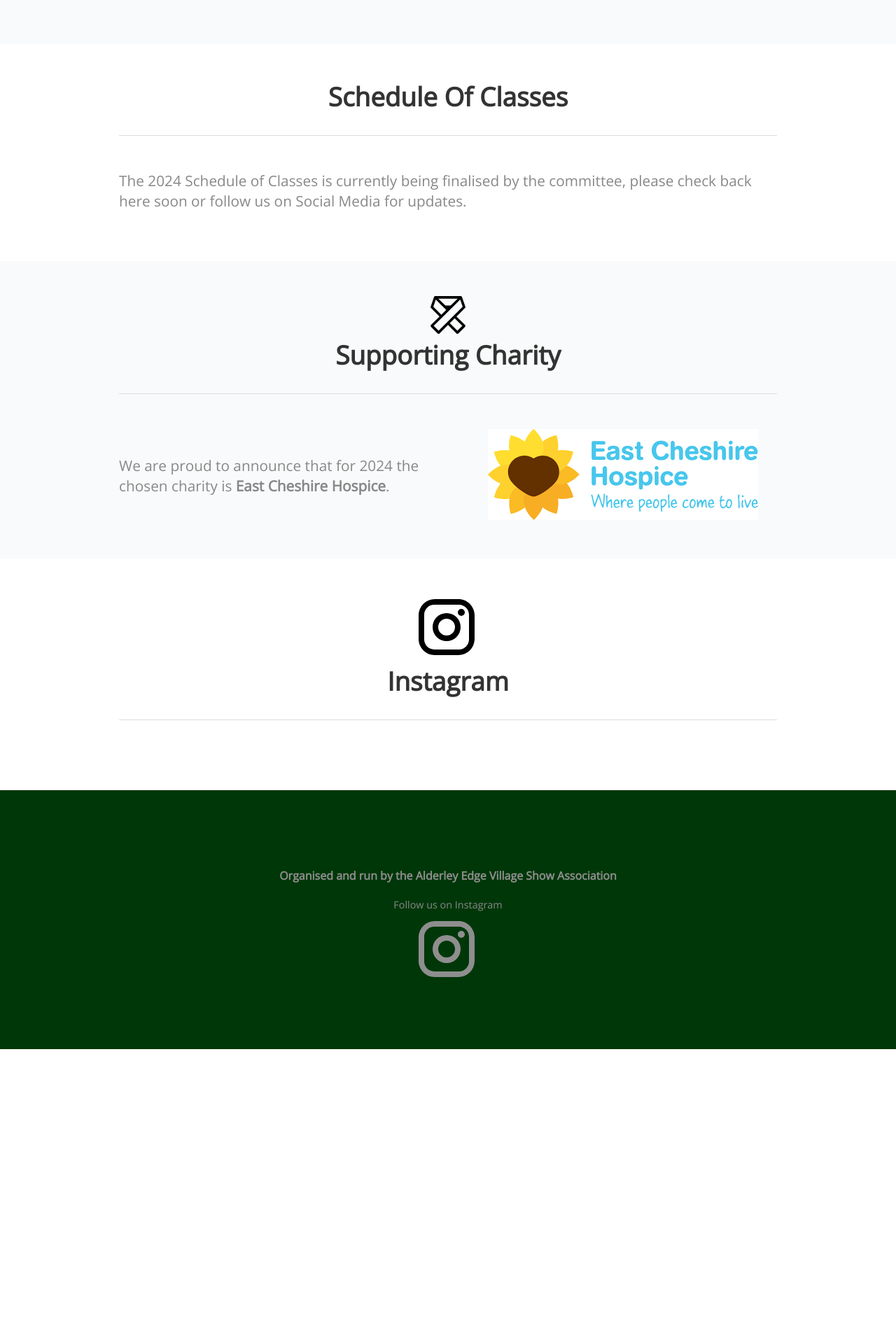
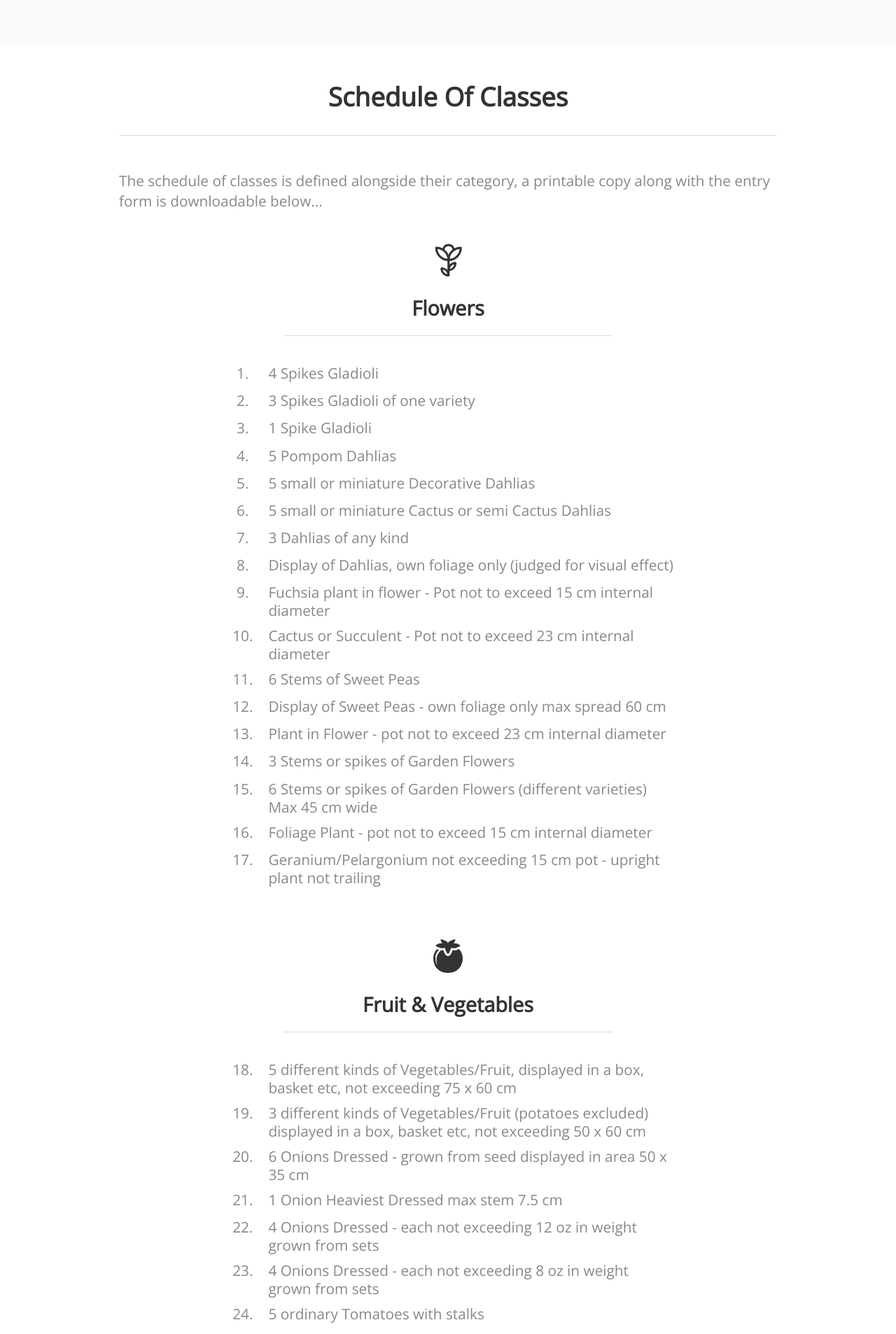
Before and after one commit to AlderleyEdgeVillageShow/website, a Jekyll site: the page built from index.html, in a window 1280 px wide. Shown: the part 2106-4012 px from the top of the page at 70% size. Built offline with Jekyll 4.4.1, drawn with Linux system fonts in a browser that asks for light colours; a script that is not in the unit is left out; before the commit the page ends 3605 px from its top, so only the background shows below that; some of the changed text lies outside the part shown.

Commit message:
add classes

```diff
--- /dev/null
+++ b/_data/classes.yml
@@ -0,0 +1,241 @@
+- title: Flowers
+  icon: flower
+  classes:
+    - number: 1
+      name: 4 Spikes Gladioli
+    - number: 2
+      name: 3 Spikes Gladioli of one variety
+    - number: 3
+      name: 1 Spike Gladioli
+    - number: 4
+      name: 5 Pompom Dahlias
+    - number: 5
+      name: 5 small or miniature Decorative Dahlias
+    - number: 6
+      name: 5 small or miniature Cactus or semi Cactus Dahlias
+    - number: 7
+      name: 3 Dahlias of any kind
+    - number: 8
+      name: Display of Dahlias, own foliage only (judged for visual effect)
+    - number: 9
+      name: Fuchsia plant in flower - Pot not to exceed 15 cm internal diameter
+    - number: 10
+      name: Cactus or Succulent - Pot not to exceed 23 cm internal diameter
+    - number: 11
+      name: 6 Stems of Sweet Peas
+    - number: 12
+      name: Display of Sweet Peas - own foliage only max spread 60 cm
+    - number: 13
+      name: Plant in Flower - pot not to exceed 23 cm internal diameter
+    - number: 14
+      name: 3 Stems or spikes of Garden Flowers
+    - number: 15
+      name: 6 Stems or spikes of Garden Flowers (different varieties) Max 45 cm wide
+    - number: 16
+      name: Foliage Plant - pot not to exceed 15 cm internal diameter
+    - number: 17
+      name: Geranium/Pelargonium not exceeding 15 cm pot - upright plant not trailing
+- title: Fruit & Vegetables
+  icon: tomato
+  classes:
+    - number: 18
+      name: 5 different kinds of Vegetables/Fruit, displayed in a box, basket etc, not exceeding 75 x 60 cm
+    - number: 19
+      name: 3 different kinds of Vegetables/Fruit (potatoes excluded) displayed in a box, basket etc, not exceeding 50 x 60 cm
+    - number: 20
+      name: 6 Onions Dressed - grown from seed displayed in area 50 x 35 cm
+    - number: 21
+      name: 1 Onion Heaviest Dressed max stem 7.5 cm
+    - number: 22
+      name: 4 Onions Dressed - each not exceeding 12 oz in weight grown from sets
+    - number: 23
+      name: 4 Onions Dressed - each not exceeding 8 oz in weight grown from sets
+    - number: 24
+      name: 5 ordinary Tomatoes with stalks
+    - number: 25
+      name: 6 small Fruited or Cherry tomatoes
+    - number: 26
+      name: 3 Beef Steak tomatoes
+    - number: 27
+      name: 1 truss of tomatoes
+    - number: 28
+      name: 5 Apples
+    - number: 29
+      name: Plate one type of stone fruit (15 max) - not exceeding 23 cm in diameter
+    - number: 30
+      name: Pair of Marrows not exceeding 30cm
+    - number: 31
+      name: 1 Marrow (heaviest)
+    - number: 32
+      name: A miniature garden in a container not exceeding 30 cm (Adult)
+    - number: 33
+      name: 3 Courgettes with flower attached
+    - number: 34
+      name: 1 Runner Bean (longest)
+    - number: 35
+      name: 8 Runner Beans
+    - number: 36
+      name: 8 Dwarf Beans
+    - number: 37
+      name: 8 Pod of Peas
+    - number: 38
+      name: 3 Carrots
+    - number: 39
+      name: 3 Sweet Pepper of same variety
+    - number: 40
+      name: 1 Cabbage (roots washed in a clear polythene bag)
+    - number: 41
+      name: 3 Beetroot of same variety
+    - number: 42
+      name: 8 Shallots
+    - number: 43
+      name: 3 Leeks (long blanched)
+    - number: 44
+      name: 3 Garlic Bulbs of the same variety
+    - number: 45
+      name: 5 Potatoes White - on a plate not exceeding 23 cm in diameter
+    - number: 46
+      name: 5 Potatoes Coloured - on a plate not exceeding 23 cm in diameter
+    - number: 47
+      name: 1 Pumpkin (heaviest)
+    - number: 48
+      name: 3 Cobs of Corn (dressed)
+    - number: 49
+      name: Any other vegetables/fruit/herb - max 3 of one kind - not covered
+    - number: 50
+      name: 5 Chilli Peppers of the same type (any variety)
+    - number: 51
+      name: 1 Pair of Cucumbers
+    - number: 52
+      name: The longest Cucumber
+    - number: 53
+      name: A vegetable and/or fruit animal (18 yrs+)
+
+- title: The Newcomers Class
+  icon: heart
+  classes:
+   - number: 54
+     name: 3 Ordinary Tomatoes
+   - number: 55
+     name: Potatoes (3 white or 3 coloured)
+   - number: 56
+     name: 3 Runner Beans
+   - number: 57
+     name: 1 Courgette with flower
+   - number: 58
+     name: Vase of any 5 Garden Flowers
+   - number: 59
+     name: 1 Runner Bean (longest)
+- title: Domestic Crafts
+  icon: craft
+  classes:
+    - number: 60
+      name: Any kind of knitted garment for an adult
+    - number: 61
+      name: Any kind of knitted garment for an Baby/Young child
+    - number: 62
+      name: Any article of Creative Embroidery in your own design
+    - number: 63
+      name: Any article of Traditional Embroidery
+    - number: 64
+      name: Any article of Cross Stitch
+    - number: 65
+      name: Any small Item of Crochet
+    - number: 66
+      name: Any small Item of Pottery or Ceramic (inc Mosaics)
+    - number: 67
+      name: Paper Crafts (inc Cards)
+    - number: 68
+      name: Article of any other Craft
+    - number: 69
+      name: Any Soft Toy
+    - number: 70
+      name: A painting or drawing - any subject - max size 61 x 61 cm
+    - number: 71
+      name: Novelty Tea Cosy
+
+- title: Photography
+  icon: camera
+  classes:
+    - number: 72
+      name: Landscapes - digital or film
+    - number: 73
+      name: Pets  - digital or film
+    - number: 74
+      name: Wildlife - digital or film
+    - number: 75
+      name: A photo that best represents our village - digital or film
+- title: Cookery
+  icon: cooking
+  classes:
+    - number: 76
+      name: White Loaf - small
+    - number: 77
+      name: Wholemeal Loaf - small
+    - number: 78
+      name: 6 Bread Rolls
+    - number: 79
+      name: Artisan Loaf of any type
+    - number: 80
+      name: Fruit Cake
+    - number: 81
+      name: Chocolate Cake
+    - number: 82
+      name: 5 Scones
+    - number: 83
+      name: 5 Savoury Scones
+    - number: 84
+      name: Victoria Sandwich - jam filled, no icing
+    - number: 85
+      name: Lemon Drizzle Cake
+    - number: 86
+      name: 5 Cup Cakes
+    - number: 87
+      name: A Celebration Cake
+    - number: 88
+      name: A Fruit Pie
+    - number: 89
+      name: 5 Pieces of Shortbread
+    - number: 90
+      name: A Savoury Quiche (not fish)
+    - number: 91
+      name: Jam - Soft Fruit
+    - number: 92
+      name: Jam - Stoned Fruit
+    - number: 93
+      name: Jam - the main ingredient to be named
+    - number: 94
+      name: Lemon Curd
+    - number: 95
+      name: Marmalade
+    - number: 96
+      name: Fruit Jelly Preserve
+    - number: 97
+      name: Chutney - the main ingredient to be named
+    - number: 98
+      name: Pickles
+    - number: 99
+      name: Any 5 items from classes 76 - 99 displayed in a box or basket not to exceed 61 x 61 cm
+- title: Under 18'S
+  icon: children
+  classes:
+    - number: 100
+      name: 5 Cup Cakes
+    - number: 101
+      name: 5 Flapjack Biscuits
+    - number: 102
+      name: A flower Arrangement (age up to 17 years)
+    - number: 103
+      name: A painting or drawing - any subject - (age up to 7 years)
+    - number: 104
+      name: A painting or drawing - any subject - (age 8 - 17 years)
+    - number: 105
+      name: Tallest Sunflower (The Sunflower Challenge Cup) Validated Photo with entrant standing alongside
+    - number: 106
+      name: An 'animal' made from vegetable or fruit (age up to 12 years)
+    - number: 107
+      name: An 'animal' made from vegetable or fruit (age 13 to 17 years)
+    - number: 108
+      name: A miniature garden - in a tray maximum 36 x 22 cm
+    - number: 109
+      name: A Photographic Print (age up to 17 years)
--- a/_sass/elements.scss
+++ b/_sass/elements.scss
@@ -11,7 +11,7 @@
 }
 
 hr {
-	height:1px;
+  height: 1px;
   border: 0;
   background-color: #ddd;
   margin-bottom: 50px;
@@ -42,6 +42,7 @@
 
 nav {
   padding-top: 20px;
+
   svg {
     fill: $brand-color;
     height: 35px;
@@ -110,3 +111,45 @@
     background: darken($brand-color, 5%);
   }
 }
+
+.center {
+  margin-top: 45px;
+
+  //.items {
+  //  text-align: justify;
+  //}
+
+  & .image, h3 {
+    text-align: center;
+  }
+
+  hr {
+    max-width: 50%;
+    margin-bottom: 10px;
+  }
+
+  .items p {
+    p {
+      margin: 0;
+      font-size: 1em;
+    }
+
+    margin-bottom: 10px;
+    margin-top: 10px;
+  }
+
+  .classes-item-name {
+    display: inline-block;
+    width: 70%;
+    line-height: 1.25;
+    vertical-align: top;
+    text-align: left;
+  }
+
+  .classes-item-number {
+    display: inline-block;
+    width: 3em;
+    line-height: 1.25;
+    vertical-align: top;
+  }
+}
--- a/_sass/layout.scss
+++ b/_sass/layout.scss
@@ -60,6 +60,11 @@
 	padding: 0;
 	list-style: none;
 
+	a {
+		text-decoration:none;
+		color: inherit;
+	}
+
 	li {
 		flex: 1 1 250px;
 		width: 100%;
@@ -87,6 +92,28 @@
 			padding: 5px;
 		}
 	}
+}
+
+.center {
+	.container {
+		justify-content: left;
+		padding: 20px 30px;
+		@media #{$desktop} {
+			align-items: center;
+		}
+		div {
+			@media #{$desktop} {
+				margin: 0;
+				align-items: center;
+			}
+			margin: 20px 0;
+			box-sizing: content-box;
+			padding: 0 25px;
+			justify-content: center;
+			text-align: center;
+		}
+	}
+
 }
 
 blockquote {
--- a/index.html
+++ b/index.html
@@ -50,55 +50,99 @@
         <hr>
         <ul class="thirds">
             <li>
+                <a href="#tomato">
                     <div class="image">{% include icons/site.html icon="tomato" %}</div>
                     <h3>Fruit &amp; Vegetables</h3>
                     <p>The original &amp; biggest category, perfectly dressed Onions to the longest runner
                         bean.</p>
+                </a>
             </li>
             <li>
+                <a href="#craft">
                     <div class="image">{% include icons/site.html icon="craft" %}</div>
                     <h3>Domestic Crafts</h3>
                     <p>Including Knitting, Crochet, Embroidery, cross-stitch or anything creative.</p>
+                </a>
             </li>
             <li>
+                <a href="#camera">
                     <div class="image">{% include icons/site.html icon="camera" %}</div>
                     <h3>Photography</h3>
                     <p>Whether Digital or Film, enter your snapshots that capture subjects or landscapes.</p>
+                </a>
             </li>
             <li>
+                <a href="#cooking">
                     <div class="image">{% include icons/site.html icon="cooking" %}</div>
                     <h3>Cookery</h3>
                     <p>From Bread to Cake to Jams and Chutney, a category for all the tasty delights.</p>
+                </a>
             </li>
             <li>
+                <a href="#flower">
                     <div class="image">{% include icons/site.html icon="flower" %}</div>
                     <h3>Flowers</h3>
                     <p>Get growing your beautiful Gladioli &amp; Dahlias, or blow the judges away with a
                         special Cactus or Succulent</p>
+                </a>
             </li>
             <li>
+                <a href="#children">
                     <div class="image">{% include icons/site.html icon="children" %}</div>
                     <h3>Under 18's</h3>
                     <p>Let the young ones be creative and show their talents.</p>
+                </a>
             </li>
             <li>
+                <a href="#heart">
                     <div class="image">{% include icons/site.html icon="heart" %}</div>
                     <h3>New Entrants</h3>
                     <p>A category for the Newcomers, dip your toe in the water of the show, next year you could
                         be show winner.</p>
+                </a>
             </li>
         </ul>
     </div>
 </div>
 
 <div class="container" id="schedule">
+
     <h2 class="title">Schedule Of Classes</h2>
     <hr>
+
     <div>
-        <p>
-            The 2024 Schedule of Classes is currently being finalised by the committee, please check back here soon or
+        <p>The schedule of classes is defined alongside their category, a printable copy along with the entry form is
+            downloadable below...</p>
+        {% for classes in site.data.classes %}
+        <div class="center" id={{classes.icon}}>
+            <div class="classes">
+                <div class="image">{% include icons/site.html icon=classes.icon %}</div>
+                <h3>{{ classes.title }}</h3>
+                <hr/>
+            </div>
+            <div class="container">
+                <div class="items">
+
+                    {% for class in classes.classes %}
+                    <p class="classes-item">
+                        <span class="classes-item-number">{{ class.number }}.</span>
+                        <span class="classes-item-name">{{ class.name }}</span>
+                    </p>
+                    {% endfor %}
+                </div>
+            </div>
+        </div>
+        {% endfor %}
+    </div>
+    <div>
+        <hr/>
+        <p class="align-center">
+            The printed version of the 2024 Schedule of Classes and entry form is currently being finalised by the
+            committee, please check back here soon or
             follow us on Social Media for updates.
         </p>
+        <hr/>
+
         <!--        <p>This year's Schedule of Classes and Entry-Form will be available to collect from the following locations from-->
         <!--            June onwards, or click the Download link below to print one for yourself.</p>-->
         <!--        <div class="thirds">-->
@@ -126,7 +170,7 @@
         <!--            <a download href="/images/village-show-schedule-2023.pdf">{% include icons/site.html icon="download" %}-->
         <!--                Download the Entry Form</a>-->
         <!--        </div>-->
-        <!--        <p class="align-center">Its not about the winning it's about the taking part...</p>-->
+        <p class="align-center">Its not about the winning it's about the taking part...</p>
     </div>
 </div>
 
```
Lines whose indentation alone changed are shown as unchanged.
